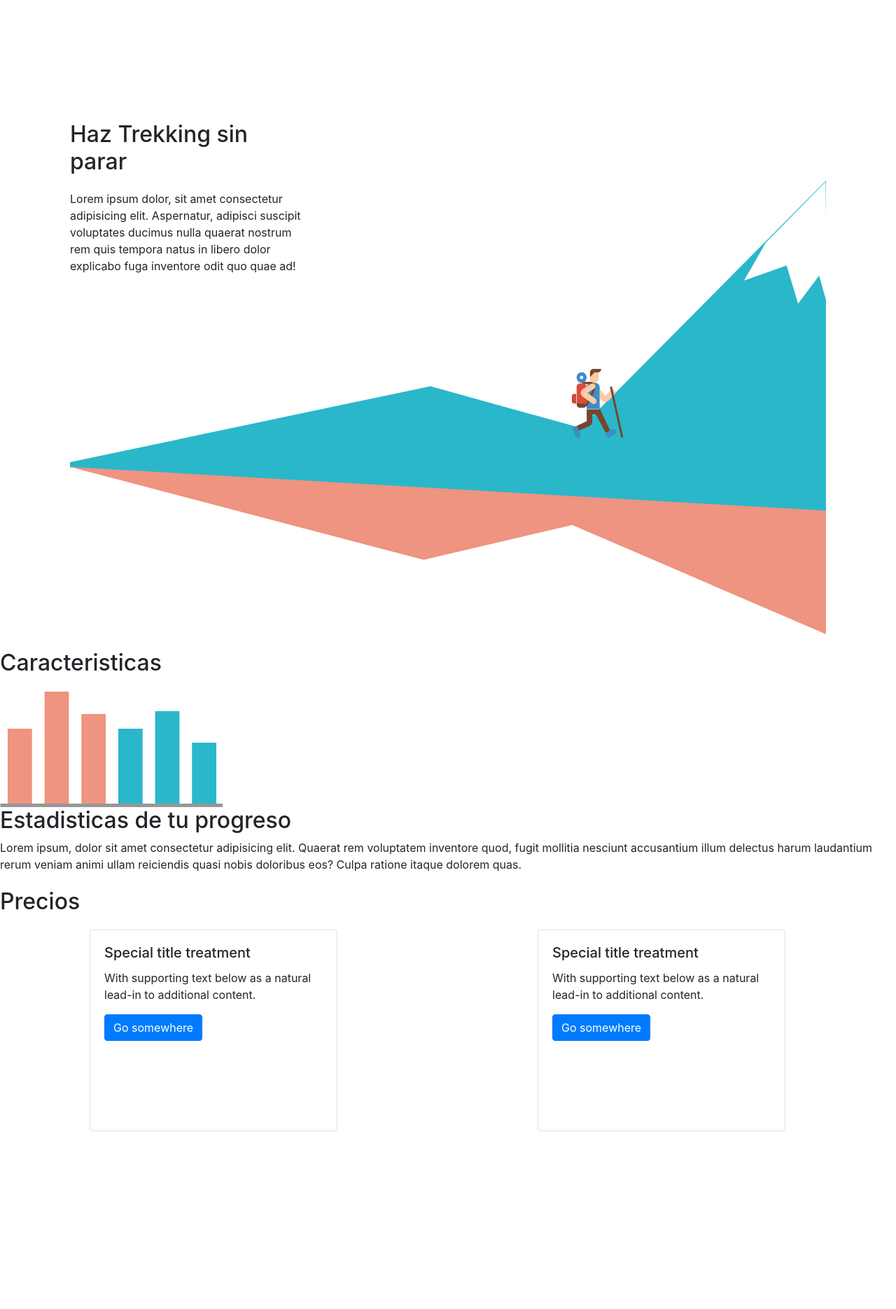
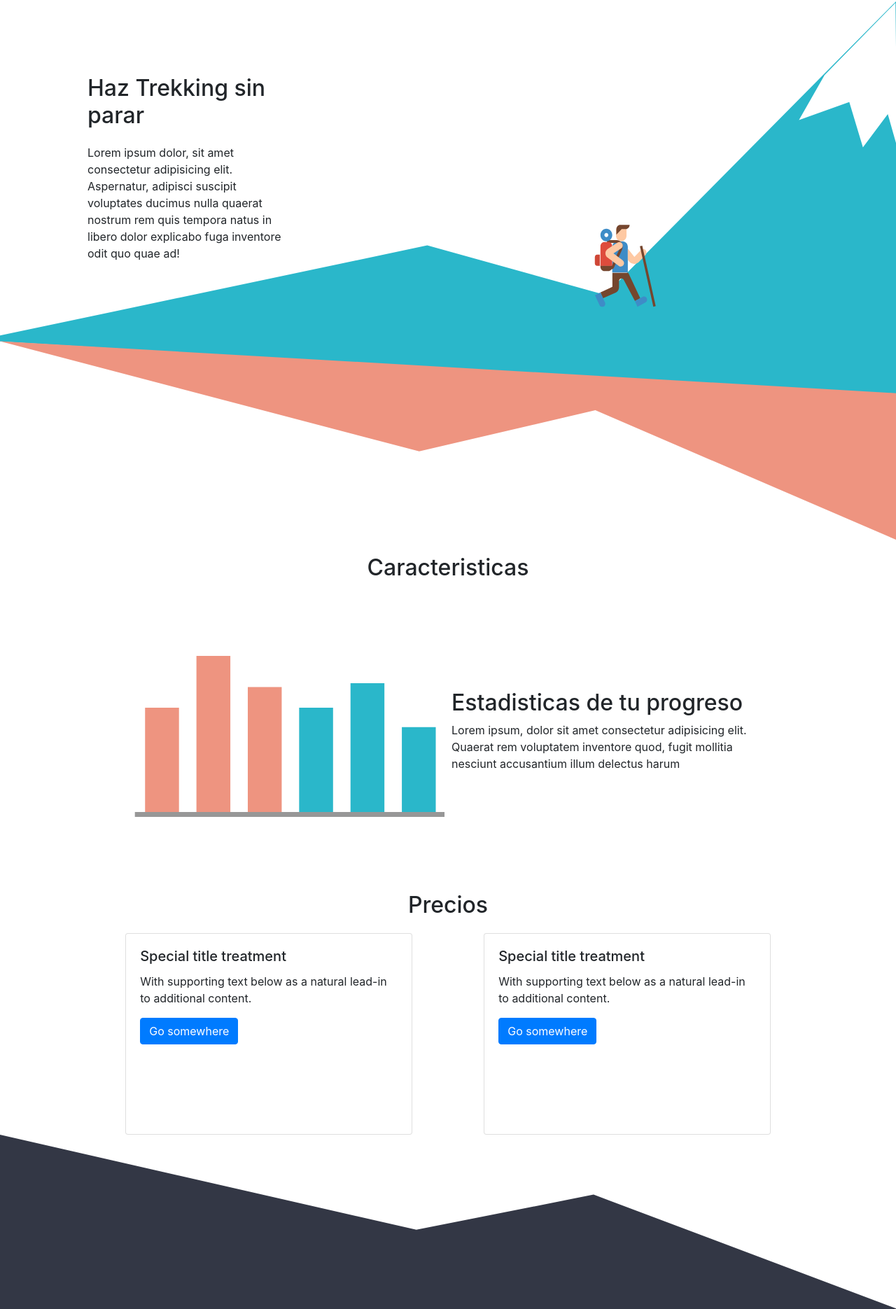
Before and after one commit to wl4dig3/desafio_trekking, a plain HTML site: page index.html in a window 1280 px wide. Shown: the part 64-1934 px from the top of the page at 70% size. Before the commit the page ends 1680 px from the top, so only its background shows below. Drawn offline with nearby package versions, Linux system fonts and the light colour scheme.

Commit message:
grid hecha

```diff
--- /dev/null
+++ b/assets/sass/base/_reset.scss
@@ -0,0 +1,3 @@
+img {
+    width: 100%;
+}
--- /dev/null
+++ b/assets/sass/layout/_hero-section.scss
@@ -0,0 +1,21 @@
+#Hero_section {
+  width: 100%;
+}
+#Hero_section div {
+  width: 280px;
+  margin: 0 auto;
+
+}
+// #Hero_section > img {
+//   width: 100%;
+// }
+
+// mediaquery
+@media (min-width: 768px) {
+  #Hero_section div {
+    width: 280px;
+    position: absolute;
+    top: 150px;
+    left: 125px;
+  }
+}
--- a/assets/sass/layout/_section-caracteristicas.scss
+++ b/assets/sass/layout/_section-caracteristicas.scss
@@ -1,14 +1,42 @@
-#Hero_section {
-    width: 100%;
-    .wrap {
-        padding: 0 100px;
-    }
+#Caracteristicas .contenedor {
+    display: grid;
+    grid-template-columns: repeat(1, 1fr);
+    grid-template-rows: repeat(1,400px);
+    align-items: center;
+    column-gap: 10px;
 }
-#Hero_section >div {
-    width: 335px;
-    position: relative;
-    top: 150px;
+
+#Caracteristicas h1 {
+
+    text-align: center;
 }
-#Hero_section >img {
+#Caracteristicas .caracteristicas__texto {
     width: 100%;
 }
+#Caracteristicas .contenedor {
+    width: 70%;
+    margin: 3rem auto;
+}
+
+// Caracteristicas
+
+@media (min-width:768px){
+    #Caracteristicas .contenedor {
+        display: grid;
+        grid-template-columns: repeat(12, 1fr);
+        grid-template-rows: repeat(1,400px);
+        align-items: center;
+        column-gap: 10px;
+}
+
+
+    #Caracteristicas .caracteristicas__texto {
+        width: 100%;
+    }
+    #Caracteristicas .contenedor{
+        margin: 0 auto;
+    }
+
+
+
+}
--- /dev/null
+++ b/assets/sass/layout/_section-precios.scss
@@ -0,0 +1,27 @@
+#Precios h1 {
+    text-align: center;
+}
+#Precios .row {
+    margin: 0 auto;
+    width: 80%;
+}
+
+
+
+// mediaquery
+@media (min-width:768px) {
+    #Precios {
+        // display: grid;
+        grid-template-columns: repeat(12, 1fr);
+        grid-template-rows: repeat(1,500px);
+        align-items: center;
+        column-gap: 10px;
+    }
+    #Precios .card {
+        width: 80%;
+        margin: 0 auto;
+    }
+    #Precios .row .col {
+    width: 50%;
+    }
+}
--- a/assets/sass/main.scss
+++ b/assets/sass/main.scss
@@ -3,6 +3,7 @@
 
 // base
 @import 'base/base';
+@import'base/reset';
 @import 'base/typography';
 
 // components
@@ -11,7 +12,9 @@
 
 // layout
 @import 'layout/grid';
+@import 'layout/hero-section';
 @import 'layout/section-caracteristicas';
+@import 'layout/section-precios';
 
 // vendors
-// @import 'vendors/bootstrap-4.5.0/bootstrap.scss';
+// @import 'vendors/bootstrap-4.5.0/bootstrap-reboot';
--- a/assets/sass/vendors/bootstrap-4.5.0/_variables.scss
+++ b/assets/sass/vendors/bootstrap-4.5.0/_variables.scss
@@ -197,13 +197,13 @@ $paragraph-margin-bottom:   1rem !default;
 // Define the minimum dimensions at which your layout will change,
 // adapting to different screen sizes, for use in media queries.
 
-$grid-breakpoints: (
-  xs: 0,
-  sm: 576px,
-  md: 768px,
-  lg: 992px,
-  xl: 1200px
-) !default;
+// $grid-breakpoints: (
+//   xs: 0,
+//   sm: 576px,
+//   md: 768px,
+//   lg: 992px,
+//   xl: 1200px
+// ) !default;
 
 @include _assert-ascending($grid-breakpoints, "$grid-breakpoints");
 @include _assert-starts-at-zero($grid-breakpoints, "$grid-breakpoints");
@@ -213,12 +213,12 @@ $grid-breakpoints: (
 //
 // Define the maximum width of `.container` for different screen sizes.
 
-$container-max-widths: (
-  sm: 540px,
-  md: 720px,
-  lg: 960px,
-  xl: 1140px
-) !default;
+// $container-max-widths: (
+//   sm: 540px,
+//   md: 720px,
+//   lg: 960px,
+//   xl: 1140px
+// ) !default;
 
 @include _assert-ascending($container-max-widths, "$container-max-widths");
 
--- a/index.html
+++ b/index.html
@@ -41,32 +41,36 @@
         </div>
     </nav>
     <!-- hero section  -->
-    <section id="Hero_section" class="wrap">
+    <section id="Hero_section">
       <div>
         <h1>Haz Trekking sin parar</h1>
         <p>Lorem ipsum dolor, sit amet consectetur adipisicing elit. Aspernatur, adipisci suscipit voluptates ducimus nulla quaerat   nostrum rem quis tempora natus in libero dolor explicabo fuga inventore odit quo quae ad!</p>
       </div>
-      <!-- imagen -->
+      <!-- imagen hero-->
       <img src="assets/img/bg-hero.svg" alt="hero-section">
     </section>
     <!-- section caracteristicas  -->
     <section id="Caracteristicas">
       <h1>Caracteristicas</h1>
-      <div class="caracteristicas__barra">
-        <img src="assets/img/bar-graph.svg" alt="barras">
-      </div>
-      <div class="caracteristicas__texto">
-        <h2>
-          Estadisticas de tu progreso
-        </h2>
-        <p>Lorem ipsum, dolor sit amet consectetur adipisicing elit. Quaerat rem voluptatem inventore quod, fugit mollitia nesciunt accusantium illum delectus harum laudantium rerum veniam animi ullam reiciendis quasi nobis doloribus eos? Culpa ratione itaque dolorem quas.</p>
-      </div>
+      <div class="contenedor row">
+
+        <img src="assets/img/bar-graph.svg" class="col col-md-6" alt="barras">
+
+        <div class="caracteristicas__texto col col-md-6">
+          <h2>Estadisticas de tu progreso</h2>
+          <p>Lorem ipsum, dolor sit amet consectetur adipisicing elit. Quaerat rem voluptatem inventore quod, fugit mollitia
+            nesciunt accusantium illum delectus harum </p>
+          </div>
+        </div>
     </section>
+
+
+
     <!-- precios -->
     <section id="Precios">
       <h1>Precios</h1>
       <div class="row">
-        <div class="col-sm-6 ancho">
+        <div class="col col-md-6">
           <div class="card">
             <div class="card-body">
               <h5 class="card-title">Special title treatment</h5>
@@ -75,7 +79,7 @@
             </div>
           </div>
         </div>
-        <div class="col-sm-6 ancho">
+        <div class="col col-md-6">
           <div class="card">
             <div class="card-body">
               <h5 class="card-title">Special title treatment</h5>
@@ -85,10 +89,18 @@
           </div>
         </div>
       </div>
-    </div>
+    <!-- </div> -->
+    <!-- imagen de los precios  -->
+    <img src="assets/img/bg-price.svg" alt="precio">
     </section>
 
-
+    <!-- footer  -->
+    <footer>
+      <a href="#">Legal</a>
+      <a href="#">Cookies</a>
+      <a href="#">Sobre anuncios</a>
+      <p>@2018 Trek-in SPA</p>
+    </footer>
 
     <!-- jquery, popper.js -->
     <script src="node_modules/jquery/dist/jquery.slim.js"></script>
```
Also changed, not shown: assets/css/styles.css, assets/sass/vendors/bootstrap-4.5.0/bootstrap-grid.css, assets/sass/vendors/bootstrap-4.5.0/bootstrap.css, 1 other file.
